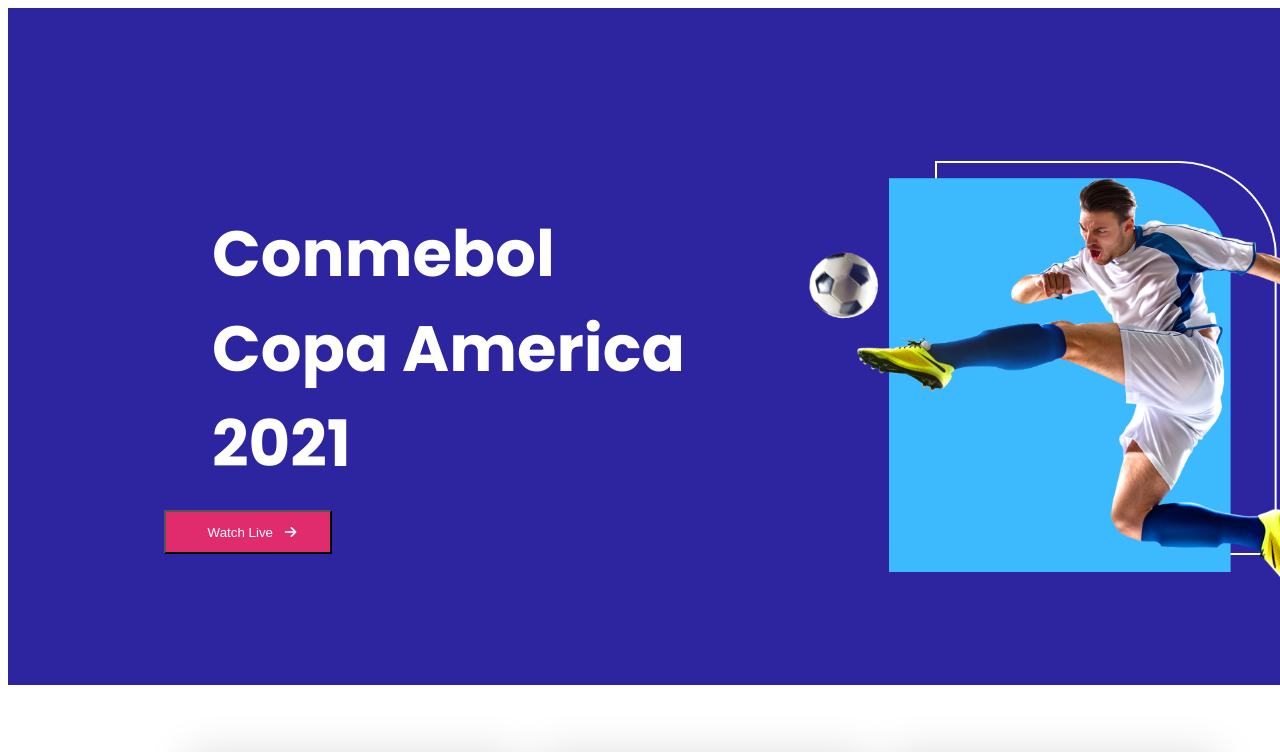
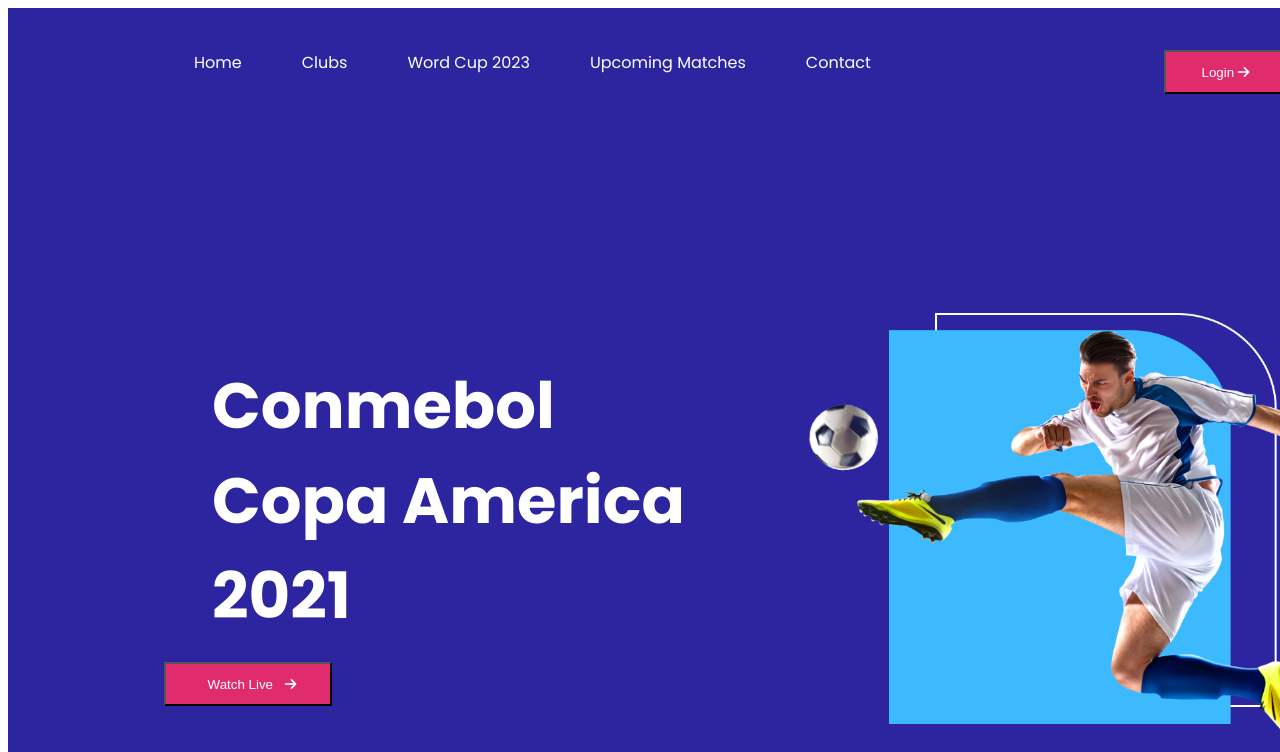
Before and after one commit to iqbal-bd/responsive-football-site, a plain HTML site: page index.html in a window 1280 px wide. Shown: the top 752 px of the page. Drawn offline with Linux system fonts and the light colour scheme.

Commit message:
navigation bar added

```diff
--- a/index.html
+++ b/index.html
@@ -18,7 +18,26 @@
     <!-- header part -->
 
     <header>
-
+        <div class="navs-header">
+            <div class="navs">
+                <nav class="nav">
+                    <a href="">Home</a>
+                </nav>
+                <nav class="nav"><a href="">Clubs</a></nav>
+                <nav class="nav"><a href="">Word Cup 2023</a></nav>
+                <nav class="nav"><a href="">Upcoming Matches</a></nav>
+                <nav class="nav"><a href="">Contact</a></nav>
+            </div>
+            <div class="login">
+                <nav class="log">
+                    <button class="butto button-nav">
+                        <a class="button-link" href="">
+                            <span class="">Login</span> <i class="fas fa-arrow-right"></i>
+                        </a>
+                    </button>
+                </nav>
+            </div>
+        </div>
     </header>
 
     <!-- main part -->
--- a/style.css
+++ b/style.css
@@ -13,8 +13,54 @@ body{
 *
 *
 */
-/********* banner part ***********/
+/********* navigation part ***********/
 
+
+header{
+    background-color: #2D25A0;
+    width: 1440px;
+}
+.navs-header{
+    display: absolute;
+    display: grid;
+    grid-template-columns: repeat(2, 1fr);
+    width: 1160px;
+    height: 44px;
+    padding: 42px 0 66px 156px;
+
+}
+
+.navs{
+    display: flex;
+    flex-wrap: wrap;
+    width: 1000px;
+}
+
+.nav{
+    padding: 0 30px;
+    font-size: 16px;
+
+}
+.nav a{
+    color: white;
+    text-decoration: none;
+}
+
+.login{
+    width: 123px;
+}
+
+.button-nav{
+    width: 123px;
+    height: 44px;
+    background-color: #E02C6D;
+}
+/*
+*
+*
+*
+*/
+/* *****banner part**** */
 .banner{
     background-color: #2D25A0;
     display: flex;
```
